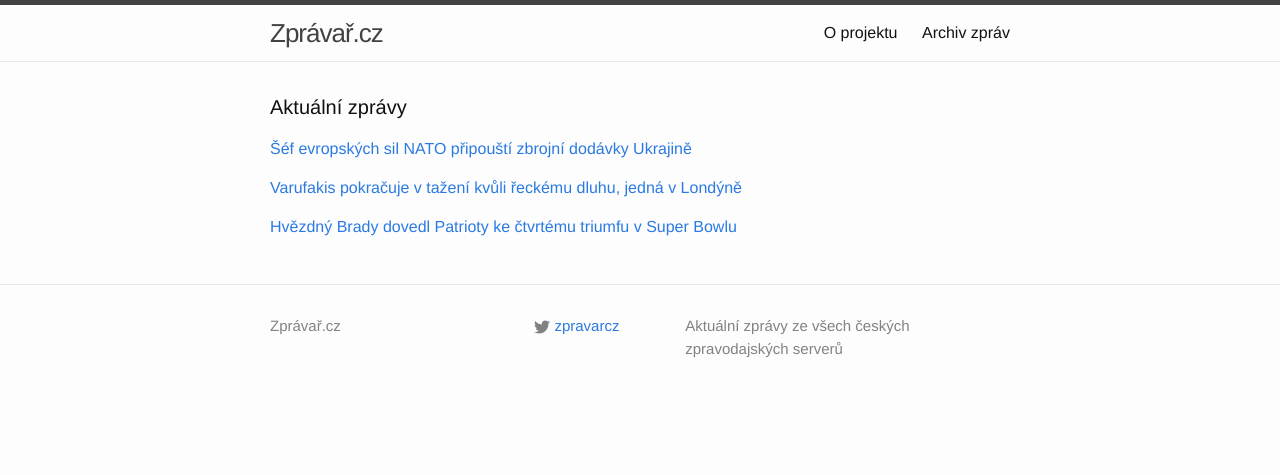
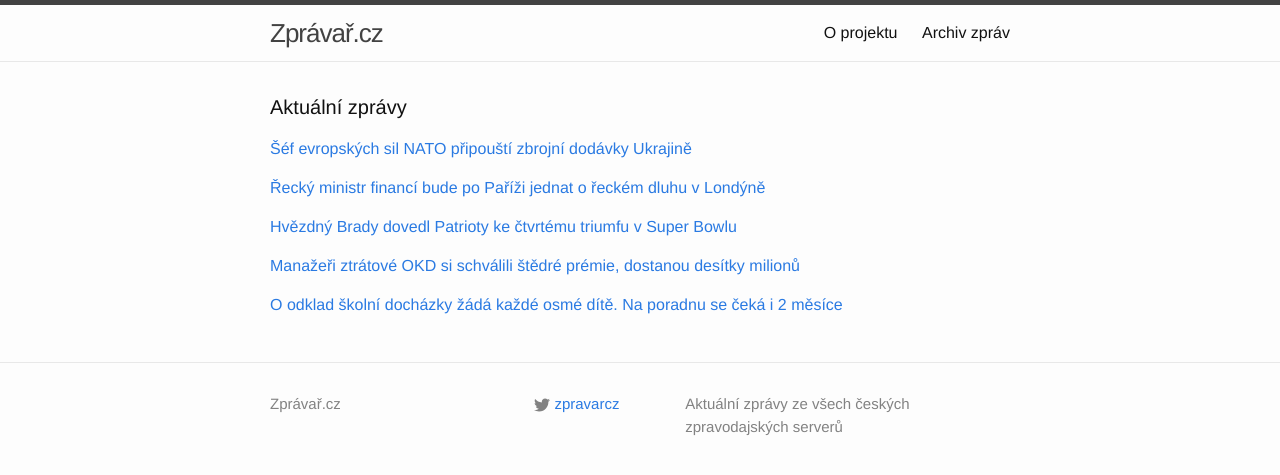
Before and after one commit to adliska/zpravar, a Jekyll site: the page built from index.html, in a window 1280 px wide. Shown: the top 475 px of the page. Built offline with Jekyll 4.4.1, drawn with Linux system fonts in a browser that asks for light colours.

Commit message:
zpravar news update

```diff
--- a/index.html
+++ b/index.html
@@ -14,9 +14,10 @@ layout: default
 <li><a href=http://www.novinky.cz/zahranicni/evropa/360420-americti-predstavitele-a-evropsky-velitel-nato-se-priklaneji-k-vyzbrojeni-ukrajiny.html>Američtí představitelé a evropský velitel NATO se přiklánějí k vyzbrojení Ukrajiny  - www.novinky.cz</a></li>
 <li><a href=http://www.ceskenoviny.cz/zpravy/zpravy/v-usa-pry-sili-vule-po-vyzbrojeni-sil-kyjeva-proti-separatistum/1176227>V USA prý sílí vůle po vyzbrojení sil Kyjeva proti separatistům - www.ceskenoviny.cz</a></li>
 </ul>
-</div><p><a href="javascript:;" onclick="toggle_visibility('zpravy1')">Varufakis pokračuje v tažení kvůli řeckému dluhu, jedná v Londýně</a></p>
+</div><p><a href="javascript:;" onclick="toggle_visibility('zpravy1')">Řecký ministr financí bude po Paříži jednat o řeckém dluhu v Londýně</a></p>
 <div id="zpravy1" style="display:none">
 <ul>
+<li><a href=http://www.rozhlas.cz/_zprava/recky-ministr-financi-bude-po-parizi-jednat-o-reckem-dluhu-v-londyne--1450460>Řecký ministr financí bude po Paříži jednat o řeckém dluhu v Londýně - www.rozhlas.cz</a></li>
 <li><a href=http://www.ceskenoviny.cz/zpravy/zpravy/varufakis-pokracuje-v-tazeni-kvuli-reckemu-dluhu-jedna-v-londyne/1176233>Varufakis pokračuje v tažení kvůli řeckému dluhu, jedná v Londýně - www.ceskenoviny.cz</a></li>
 <li><a href=http://www.novinky.cz/zahranicni/evropa/360419-recky-ministr-vyjednava-odlozeni-splatek-obama-ho-podporil.html>Řecký ministr vyjednává odložení splátek, Obama ho podpořil  - www.novinky.cz</a></li>
 <li><a href=http://www.ceskenoviny.cz/zpravy/zpravy/obama-pry-vyjadril-pochopeni-pro-nektere-pozadavky-recka/1176226>Obama prý vyjádřil pochopení pro některé požadavky Řecka - www.ceskenoviny.cz</a></li>
@@ -25,8 +26,23 @@ layout: default
 </div><p><a href="javascript:;" onclick="toggle_visibility('zpravy2')">Hvězdný Brady dovedl Patrioty ke čtvrtému triumfu v Super Bowlu</a></p>
 <div id="zpravy2" style="display:none">
 <ul>
+<li><a href=http://sport.idnes.cz/americky-fotbal-super-bowl-d0x-/sporty.aspx?c=A150202_070601_sporty_rou>Hvězdný Brady dovedl Patrioty ke čtvrtému triumfu v Super Bowlu - sport.idnes.cz</a></li>
 <li><a href=http://www.sportovninoviny.cz/zpravy/hvezdny-brady-dovedl-patrioty-ke-ctvrtemu-triumfu-v-super-bowlu/1176244>Hvězdný Brady dovedl Patrioty ke čtvrtému triumfu v Super Bowlu - www.sportovninoviny.cz</a></li>
 <li><a href=http://www.tyden.cz/rubriky/sport/ostatni-sporty/patrioti-ovladli-super-bowl-seattle-ztratil-velky-naskok_332052.html>Patrioti ovládli Super Bowl! Seattle ztratil velký náskok - www.tyden.cz</a></li>
 <li><a href=http://www.tyden.cz/rubriky/sport/ostatni-sporty/patrioti-ovladli-super-bowl-seattle-ztratil-desetibodovy-naskok_332052.html>Patrioti ovládli Super Bowl! Seattle ztratil desetibodový náskok - www.tyden.cz</a></li>
 </ul>
+</div><p><a href="javascript:;" onclick="toggle_visibility('zpravy3')">Manažeři ztrátové OKD si schválili štědré prémie, dostanou desítky milionů</a></p>
+<div id="zpravy3" style="display:none">
+<ul>
+<li><a href=http://ekonomika.idnes.cz/premie-pro-manazery-okd-0sj-/ekoakcie.aspx?c=A150202_070500_ekoakcie_jj>Manažeři ztrátové OKD si schválili štědré prémie, dostanou desítky milionů - ekonomika.idnes.cz</a></li>
+<li><a href=http://www.financninoviny.cz/zpravodajstvi/zpravy/e15-sefove-nwr-si-schvalili-premie-muze-jit-o-150-mil-8-lidem/1176234>E15: Šéfové NWR si schválili prémie, může jít o 150 mil. 8 lidem - www.financninoviny.cz</a></li>
+<li><a href=http://zpravy.e15.cz/byznys/prumysl-a-energetika/manazeri-ztratove-nwr-si-schvalili-tucne-premie-1158514>Manažeři ztrátové NWR si schválili tučné prémie - zpravy.e15.cz</a></li>
+</ul>
+</div><p><a href="javascript:;" onclick="toggle_visibility('zpravy4')">O odklad školní docházky žádá každé osmé dítě. Na poradnu se čeká i 2 měsíce</a></p>
+<div id="zpravy4" style="display:none">
+<ul>
+<li><a href=http://www.rozhlas.cz/_zprava/o-odklad-skolni-dochazky-zada-kazde-osme-dite-na-poradnu-se-ceka-i-2-mesice--1450450>O odklad školní docházky žádá každé osmé dítě. Na poradnu se čeká i 2 měsíce - www.rozhlas.cz</a></li>
+<li><a href=http://www.rozhlas.cz/_zprava/o-odklad-skolni-dochazky-zada-kazde-osme-dite-na-poradnu-se-ceka-i-dva-mesice--1450450>O odklad školní docházky žádá každé osmé dítě. Na poradnu se čeká i dva měsíce - www.rozhlas.cz</a></li>
+<li><a href=http://www.rozhlas.cz/_zprava/o-odklad-skolni-dochazky-zada-kazde-osme-dite-posudek-z-poradny-tva-i-dva-mesice--1450450>O odklad školní docházky žádá každé osmé dítě. Posudek z poradny tvá i dva měsíce - www.rozhlas.cz</a></li>
+</ul>
 </div></div>
```
